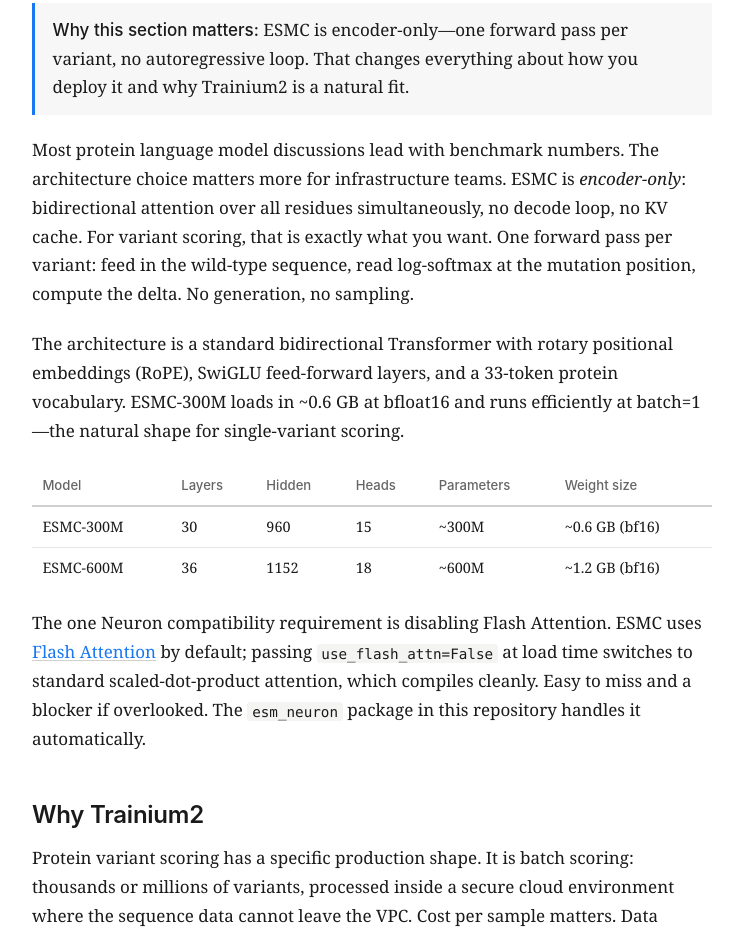
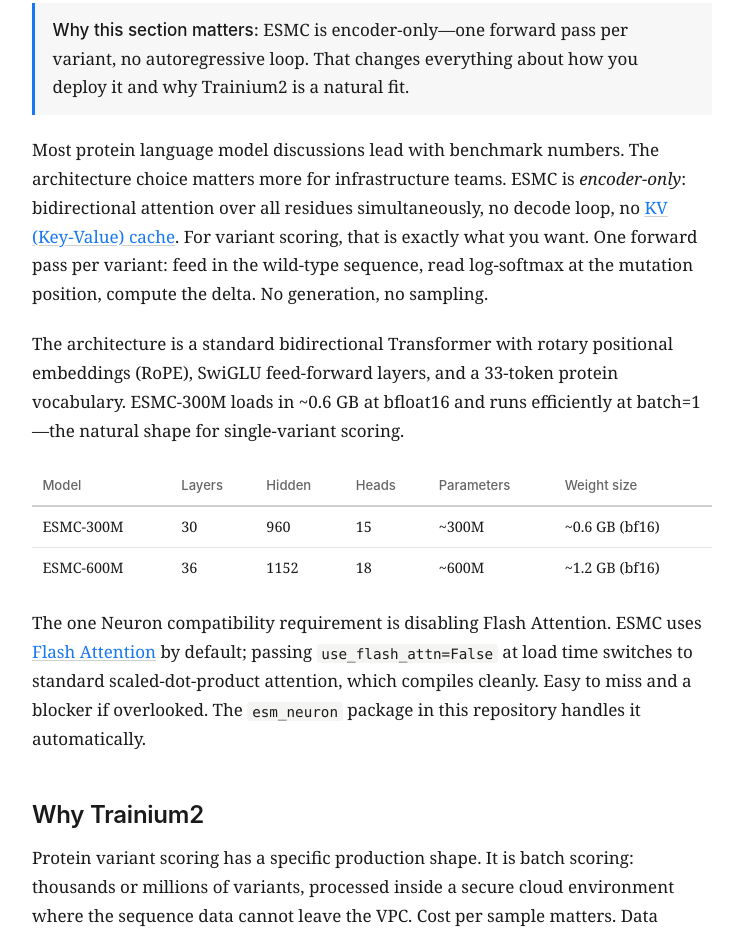
Before and after one commit to LokaHQ/esmc-neuronx, a plain HTML site: page docs/index.html in a window 1280 px wide. Shown: the part 1496-2432 px from the top of the page, without its empty margins (268-1011 px from the left). Drawn offline with nearby package versions, Linux system fonts and the light colour scheme; a web font is replaced by a local one.

Commit message:
Expand KV cache abbreviation and link paper

```diff
--- a/docs/index.html
+++ b/docs/index.html
@@ -209,7 +209,7 @@
 
 <h2 id="esmc">What makes ESMC different <a aria-label="Link to section" class="heading-anchor" href="#esmc">#</a></h2>
 <div class="callout"><p><strong>Why this section matters:</strong> ESMC is encoder-only—one forward pass per variant, no autoregressive loop. That changes everything about how you deploy it and why Trainium2 is a natural fit.</p></div>
-<p>Most protein language model discussions lead with benchmark numbers. The architecture choice matters more for infrastructure teams. ESMC is <em>encoder-only</em>: bidirectional attention over all residues simultaneously, no decode loop, no KV cache. For variant scoring, that is exactly what you want. One forward pass per variant: feed in the wild-type sequence, read log-softmax at the mutation position, compute the delta. No generation, no sampling.</p>
+<p>Most protein language model discussions lead with benchmark numbers. The architecture choice matters more for infrastructure teams. ESMC is <em>encoder-only</em>: bidirectional attention over all residues simultaneously, no decode loop, no <a href="https://arxiv.org/abs/1911.02150">KV (Key-Value) cache</a>. For variant scoring, that is exactly what you want. One forward pass per variant: feed in the wild-type sequence, read log-softmax at the mutation position, compute the delta. No generation, no sampling.</p>
 <p>The architecture is a standard bidirectional Transformer with rotary positional embeddings (RoPE), SwiGLU feed-forward layers, and a 33-token protein vocabulary. ESMC-300M loads in ~0.6 GB at bfloat16 and runs efficiently at batch=1—the natural shape for single-variant scoring.</p>
 <table>
 <thead><tr><th>Model</th><th>Layers</th><th>Hidden</th><th>Heads</th><th>Parameters</th><th>Weight size</th></tr></thead>
```
